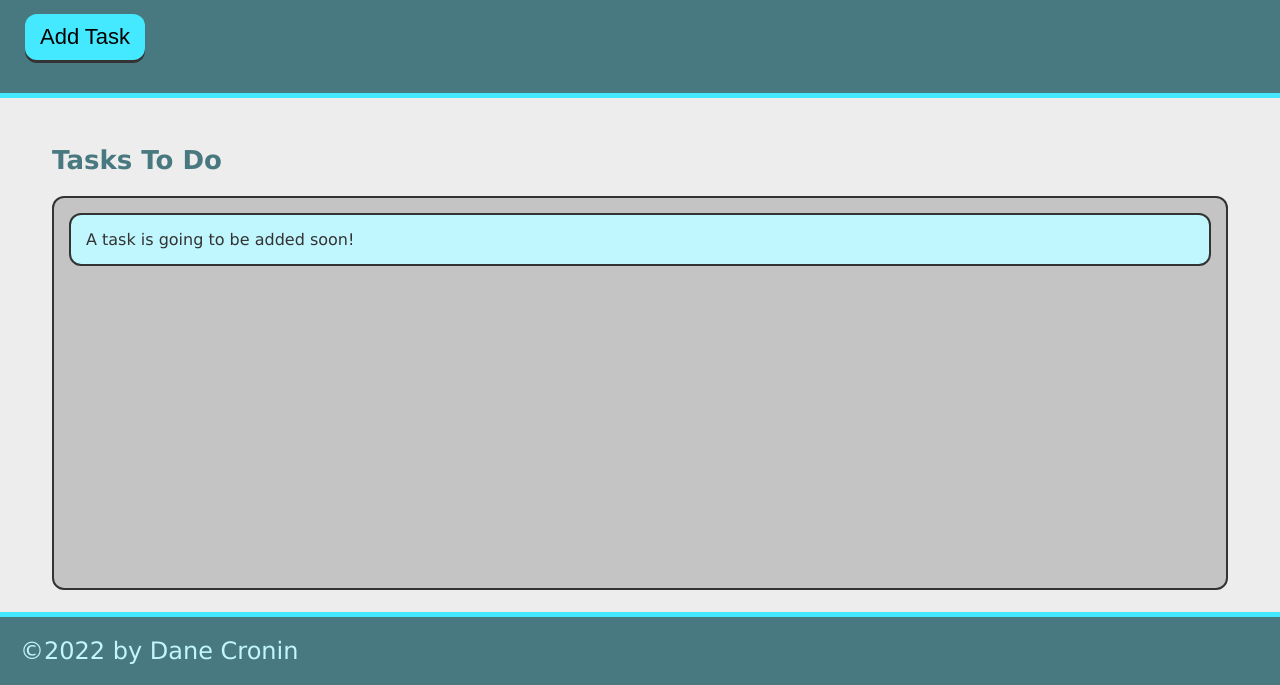
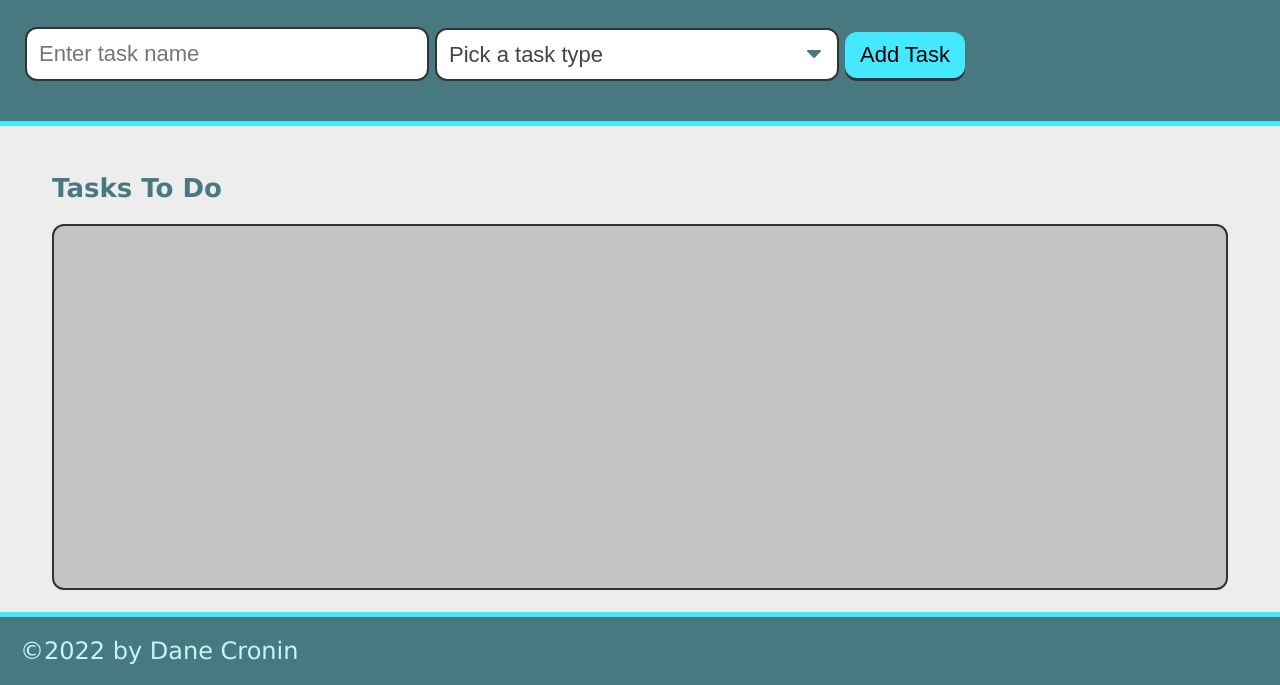
Before and after one commit to DaneCronin/task, a plain HTML site: page index.html in a window 1280 px wide. Shown: the part 115-800 px from the top of the page. Drawn offline with Linux system fonts and the light colour scheme.

Commit message:
added submit form to html and changed script.js to target new submit form

```diff
--- a/assets/js/script.js
+++ b/assets/js/script.js
@@ -1,12 +1,16 @@
 
-var buttonEl = document.querySelector("#save-task");
+var formEl = document.querySelector("#task-form");
 var tasksToDoEl = document.querySelector("#tasks-to-do");
 
-var createTaskHandler = function() {
+var createTaskHandler = function(event) {
+
+    event.preventDefault();
+
+
     var listItemEl = document.createElement("li");
     listItemEl.className = "task-item";
     listItemEl.textContent = "This is a new task.";
     tasksToDoEl.appendChild(listItemEl);
 }
 
-buttonEl.addEventListener("click", createTaskHandler);
+formEl.addEventListener("submit", createTaskHandler);
--- a/index.html
+++ b/index.html
@@ -1,5 +1,6 @@
 <!DOCTYPE html>
 <html lang="en">
+
 <head>
     <meta charset="UTF-8">
     <meta http-equiv="X-UA-Compatible" content="IE=edge">
@@ -8,6 +9,7 @@
     <link rel="stylesheet" href="./assets/css/style.css">
 
 </head>
+
 <body>
     <!-- Header Section-->
     <header>
@@ -16,8 +18,26 @@
 
         <p>Click the button below to add a new task!</p>
 
-        <button class="btn" id="save-task">Add Task</button>
+        <form id="task-form">
 
+            <div class="form-group">
+                <input type="text" name="task-name" placeholder="Enter task name"/>
+            </div>
+
+            <div class="form-group">
+                <select name="task-type" class="select-dropdown">
+                    <option value="" disabled selected>Pick a task type</option>
+                    <option value="Print">Print</option>
+                    <option value="Web">Web</option>
+                    <option value="Mobile">Mobile</option>
+                </select>
+            </div>
+
+            <div class="form-group">
+                <button class="btn" id="save-task" type="submit">Add Task</button>
+            </div>
+
+        </form>
     </header>
 
 
@@ -28,10 +48,9 @@
 
             <h2 class="list-title">Tasks To Do</h2>
 
-            <ul class="task-list" id="tasks-to-do">
-                <li class="task-item">A task is going to be added soon!</li>
+            <ul class="task-list" id="tasks-to-do"></ul>
 
-            </ul>
+
 
         </section>
 
@@ -49,4 +68,5 @@
     <script src="./assets/js/script.js"></script>
 
 </body>
+
 </html>
```
